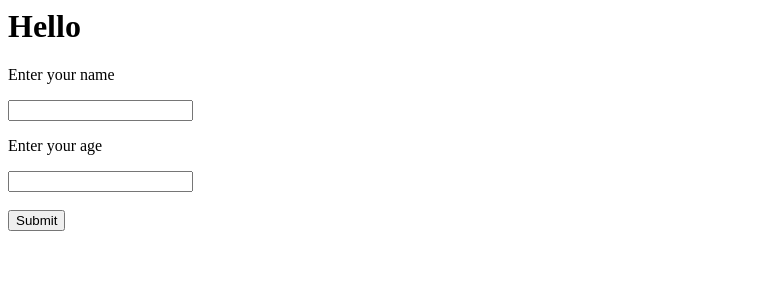
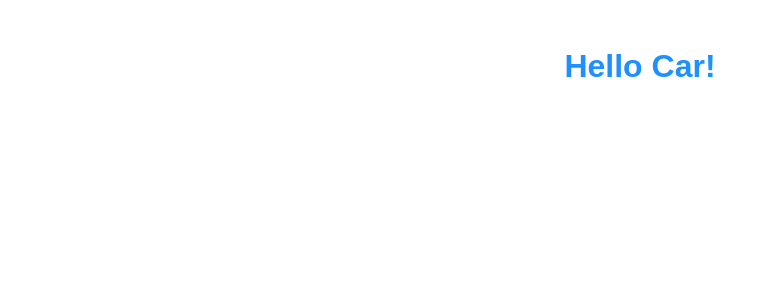
Before and after one commit to OsamaG-Dev/react-Learning, a React (Create React App) app: page / in a window 1280 px wide. Shown: the top 300 px of the page, without its empty margins (0-768 px from the left). Built offline with nearby package versions, Linux system fonts and the light colour scheme.

Commit message:
4 files modified, 1 added

```diff
--- a/public/index.html
+++ b/public/index.html
@@ -1 +1,5 @@
+<html>
+  <body>
 <div id="root"></div>
+</body>
+</html>
--- a/src/App.js
+++ b/src/App.js
@@ -25,3 +25,14 @@ class Car extends React.Component{
 export default Car;
 */
 //===============================================================
+import React from 'react';
+import ReactDOM from 'react-dom';
+import styles from './mystyle.module.css';
+
+class Car extends React.Component {
+  render() {
+    return <h1 className={styles.bigblue}>Hello Car!</h1>;
+  }
+}
+
+export default Car;
--- /dev/null
+++ b/src/mystyle.module.css
@@ -0,0 +1,6 @@
+.bigblue {
+  color: DodgerBlue;
+  padding: 40px;
+  font-family: Arial;
+  text-align: center;
+}
--- a/src/style.css
+++ b/src/style.css
@@ -1,3 +1,8 @@
-h1, p {
-  font-family: Lato;
+/*body{
+  background-color : lightblue ;
+  font-family : Arial ;
+  padding : 10px ;
+  text-align : center ;
+
 }
+*/
```
Also changed, not shown: src/index.js (+110 -1 lines).
